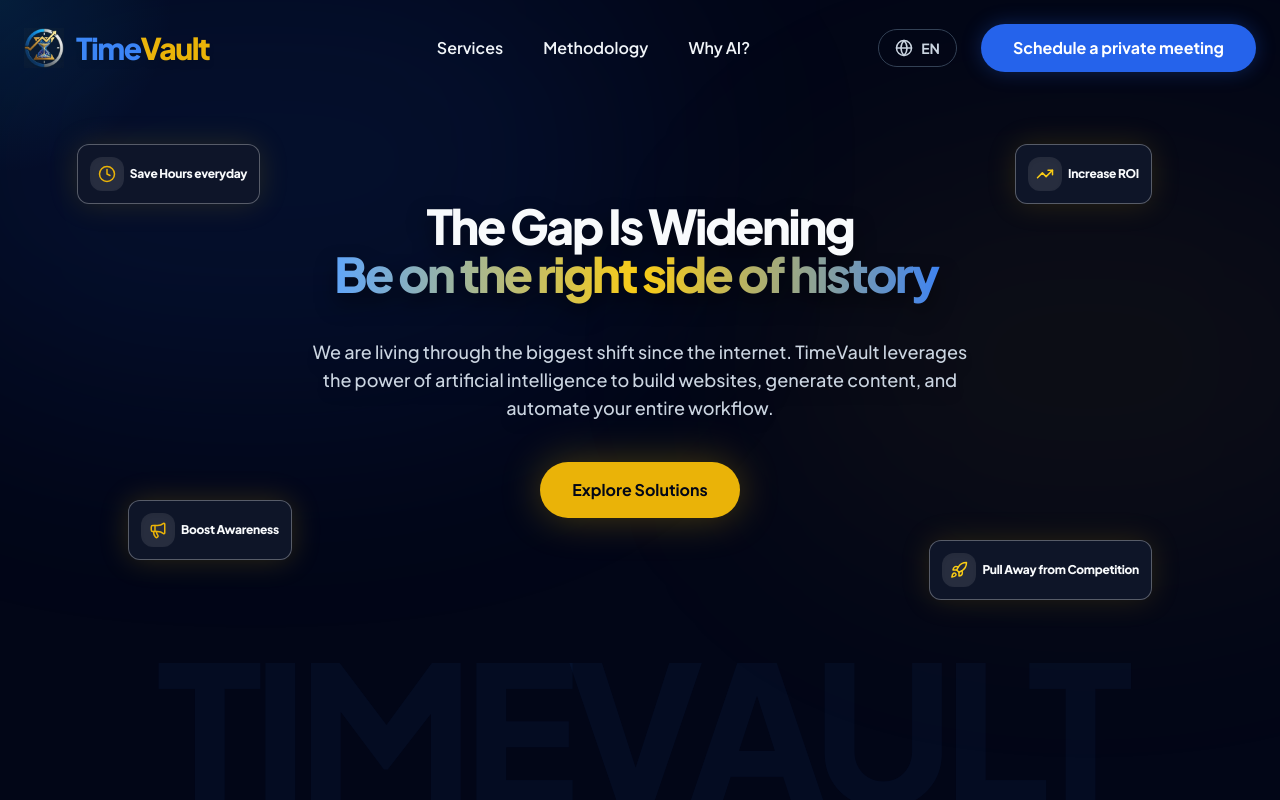
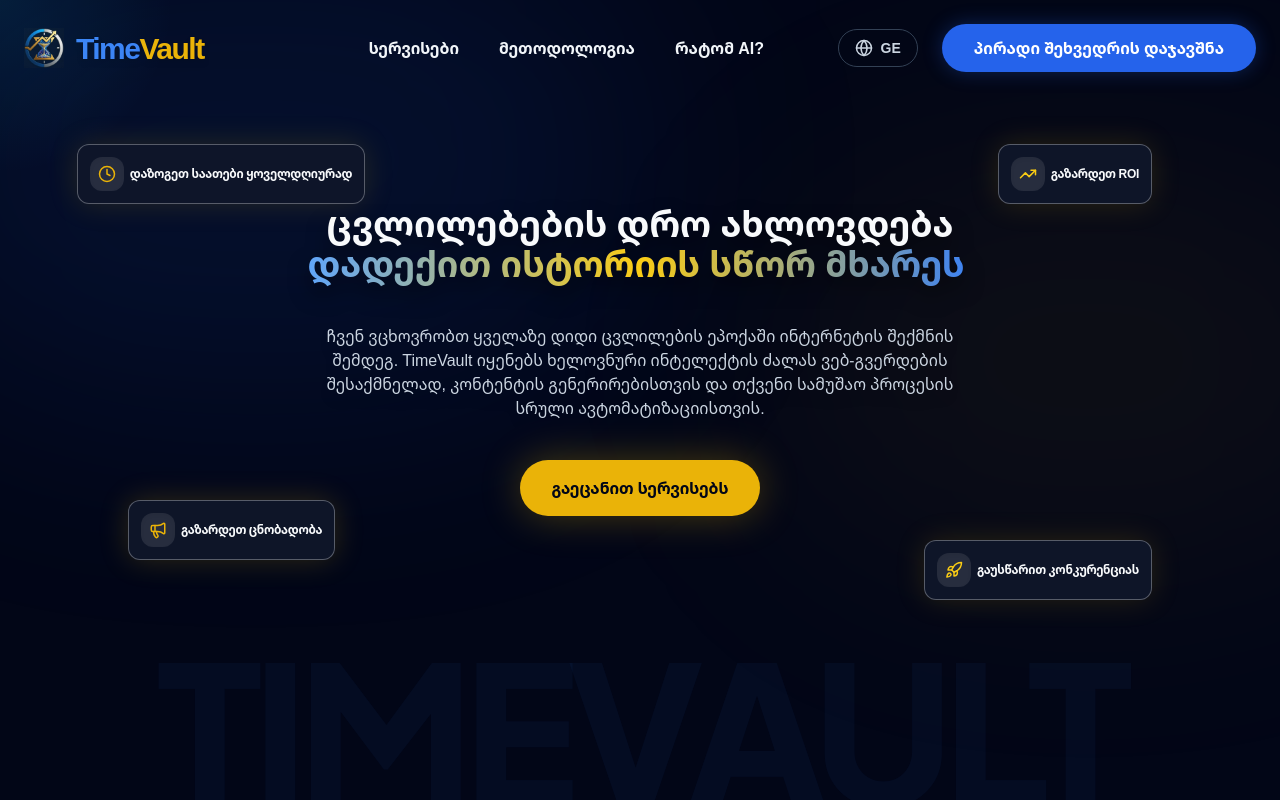
Before and after one commit to Giorgi337/TimeVault, a React (Vite) app: page / in a window 1280 px wide. Shown: the top 800 px of the page. Built offline with nearby package versions, Linux system fonts and the light colour scheme; the HTML template or start-up script is replaced by a standard one.

Commit message:
Update default language, English title, and Georgian icon pos

```diff
--- a/src/components/Hero.tsx
+++ b/src/components/Hero.tsx
@@ -124,7 +124,7 @@
           label={t('hero.stats.saveHours')}
           delay={0}
           // Tablet Landscape: Adjusted to be closer to center (18% top, 10% left) from corner
-          className={`top-[25%] left-[10%] md:top-[12%] md:left-[2%] md:landscape:top-[18%] md:landscape:left-[6%] lg:top-[15%] ${isGeorgian ? 'lg:left-[14%]' : 'lg:left-[18%]'}`}
+          className={`top-[25%] left-[10%] md:top-[12%] md:left-[2%] md:landscape:top-[18%] md:landscape:left-[6%] ${isGeorgian ? 'lg:top-[12%] lg:left-[14%]' : 'lg:top-[15%] lg:left-[18%]'}`}
           progress={scrollYProgress}
           speed={-250}
           glowColor="rgba(234, 179, 8, 0.15)"
--- a/src/contexts/LanguageContext.tsx
+++ b/src/contexts/LanguageContext.tsx
@@ -24,7 +24,7 @@
     },
     hero: {
       bgText: 'TIMEVAULT',
-      titleLine1: 'The Gap Is Widening',
+      titleLine1: 'The Time Of Changes Is Here',
       titleLine2: 'Be on the right side of history',
       description: 'We are living through the biggest shift since the internet. TimeVault leverages the power of artificial intelligence to build websites, generate content, and automate your entire workflow.',
       cta: 'Explore Solutions',
@@ -353,7 +353,7 @@
 const LanguageContext = createContext<LanguageContextType | undefined>(undefined);
 
 export const LanguageProvider: React.FC<{ children: ReactNode }> = ({ children }) => {
-  const [language, setLanguage] = useState<Language>('en');
+  const [language, setLanguage] = useState<Language>('ka');
 
   // Helper function to access nested properties by string "nav.services"
   const t = (path: string) => {
```
